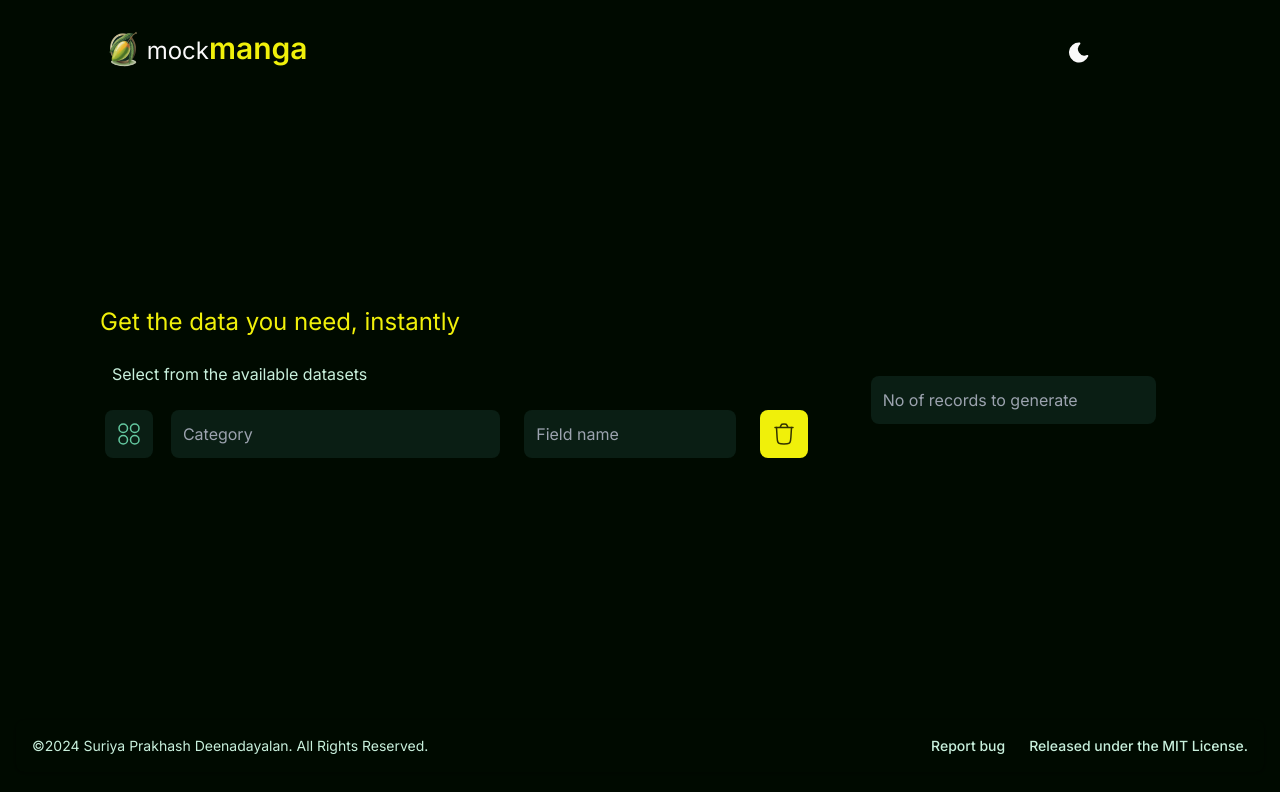
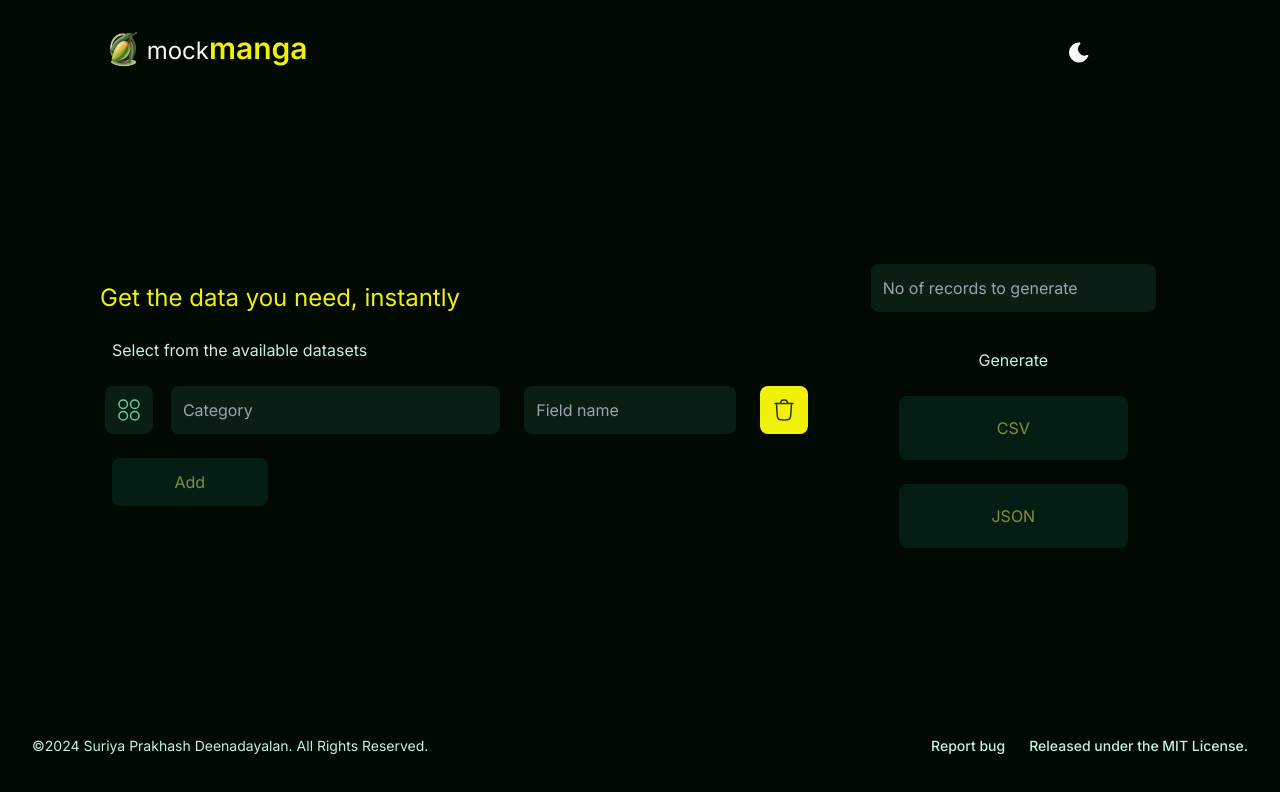
Before and after one commit to suriyaprakhash/mockmanga, a Next.js app: page / in a window 1280 px wide. Both pictures are taken after a click on the button "Get Started". Shown: the top 792 px of the page. Built offline with nearby package versions, Linux system fonts and the light colour scheme.

Commit message:
updated buttons to show however they will disabled when invalid

```diff
--- a/src/app/components/hero.tsx
+++ b/src/app/components/hero.tsx
@@ -261,12 +261,14 @@ function Hero() {
 
 
               <div className="p-3 grid grid-cols-8 gap-5">
-                {selectedCategoriesValid && selectedCategories.length > 0 &&
+                {/* {selectedCategoriesValid && selectedCategories.length > 0 && */}
                 <button className="p-3 col-span-5 sm:col-start-1 sm:col-end-3 border-1 bg-button-bg text-button-text rounded-lg hover:bg-button-bg-hover
-                    sm:hover:scale-110 transition-all" onClick={() => addCategory()}>
+                    sm:hover:scale-110 transition-all disabled:bg-button-bg/50 disabled:text-button-text/50 disabled:hover:scale-100 disabled:cursor-not-allowed"
+                  onClick={() => addCategory()}
+                  disabled={!selectedCategoriesValid || selectedCategories.length == 0}>
                   Add
                 </button>
-                }
+                {/* } */}
                 {selectedCategories.length > 2 &&
                   <button className="p-3 col-span-3 sm:col-start-7 sm:col-end-9 border-2 rounded-2xl
                     border-button-danger-bg sm:hover:scale-110 transition-all" onClick={() => removeAllCategoriesAndParameters()}>Reset All</button>
@@ -286,13 +288,17 @@ function Hero() {
                       Rendering these many records might take a while.</div>
                   }
                 </div>
-                {selectedCategoriesValid &&
-                  parametersValid &&
+                {/* {selectedCategoriesValid &&
+                  parametersValid && */}
                 <div className="col-span-2 pl-10 pr-10 grid grid-cols-4 gap-6">
                   <div className="col-span-4 sm:col-span-4 text-center">
                     Generate
                   </div>
-                    <button className="p-5 col-span-2 sm:col-span-4 border-1 bg-button-bg text-button-text rounded-lg hover:bg-button-bg-hover cursor-pointer sm:hover:scale-110 transition-all"
+                  <button className="p-5 col-span-2 sm:col-span-4 border-1 bg-button-bg text-button-text rounded-lg
+                        hover:bg-button-bg-hover cursor-pointer sm:hover:scale-110 transition-all
+                        disabled:bg-button-bg/50 disabled:text-button-text/50 disabled:hover:scale-100 disabled:cursor-not-allowed"
+                    disabled={!selectedCategoriesValid || !parametersValid}
+
                     onClick={() => {
                       // download('csv')
                       setParameters({
@@ -305,7 +311,10 @@ function Hero() {
                     }>
                     CSV
                   </button>
-                    <button className="p-5 col-span-2 sm:col-span-4 border-1 bg-button-bg text-button-text rounded-lg hover:bg-button-bg-hover cursor-pointer sm:hover:scale-110 transition-all"
+                  <button className="p-5 col-span-2 sm:col-span-4 border-1 bg-button-bg text-button-text rounded-lg
+                    hover:bg-button-bg-hover cursor-pointer sm:hover:scale-110 transition-all
+                    disabled:bg-button-bg/50 disabled:text-button-text/50 disabled:hover:scale-100 disabled:cursor-not-allowed"
+                    disabled={!selectedCategoriesValid || !parametersValid}
                     onClick={() => {
                       // download('json')
                       setParameters({
@@ -317,7 +326,7 @@ function Hero() {
                     JSON
                   </button>
                 </div>
-                }
+                {/* } */}
               </div>
             }
           </section>
```
Lines whose indentation alone changed are shown as unchanged.
